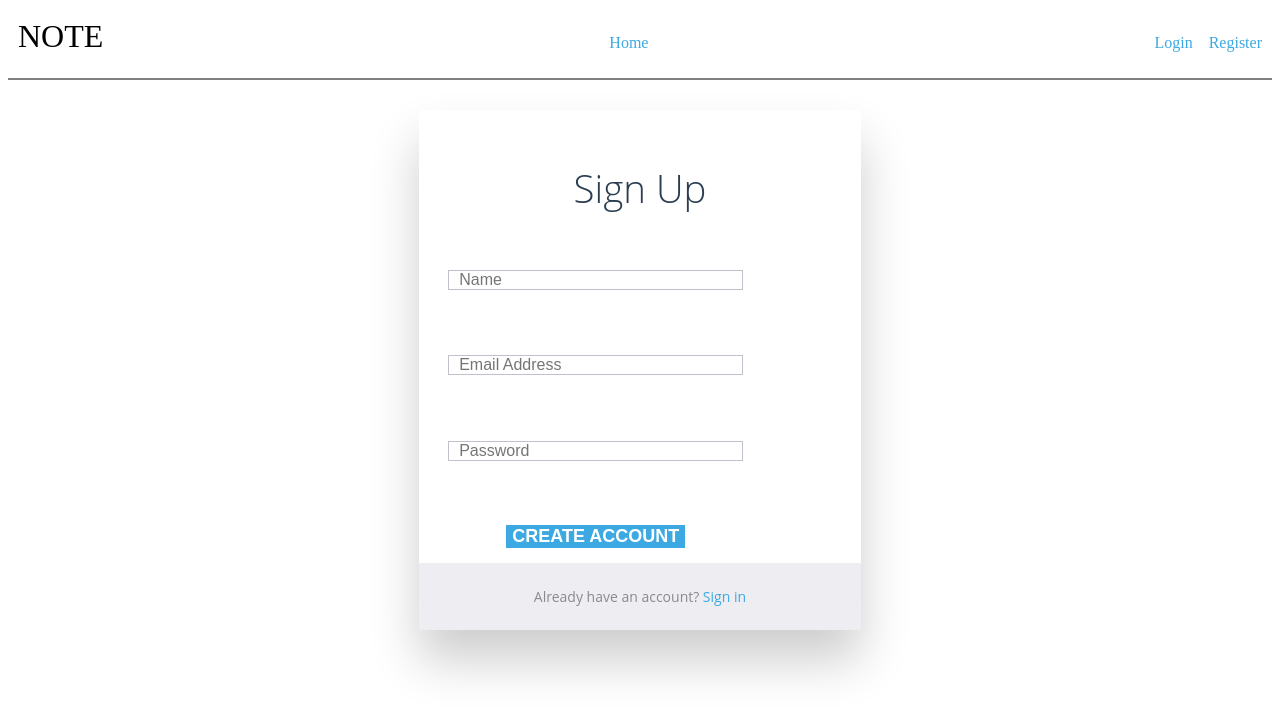
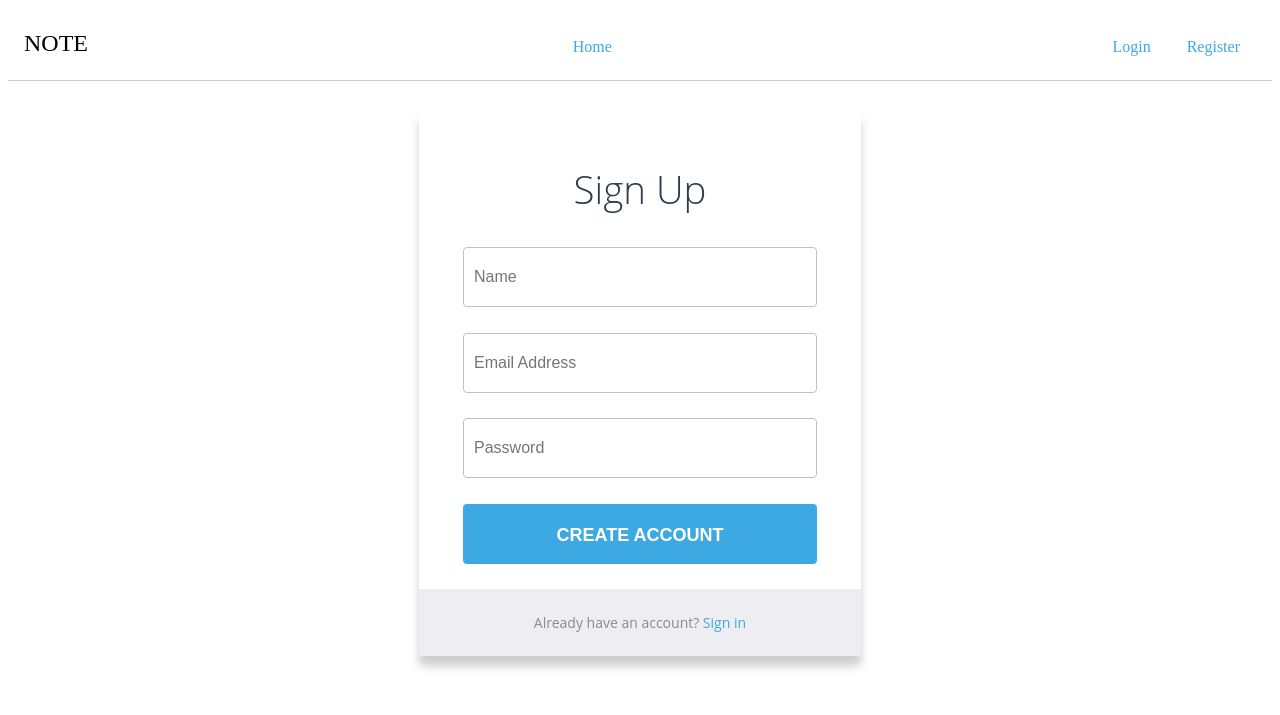
Before and after one commit to ignferry/Note-Taking-App-PHP, a PHP site: page /register in a window 1280 px wide. Shown: the top 715 px of the page. Run offline with PHP 8.4, Linux system fonts and the light colour scheme.

Commit message:
css header (sementara)

```diff
--- a/App/public/css/style.css
+++ b/App/public/css/style.css
@@ -1,11 +1,12 @@
 /* HEADER NAVBAR */
 
-.navbar {
+/* .navbar {
     position: sticky;
     display: flex;
     padding: 10px;
     border-bottom: 2px solid grey;
-    justify-content:space-between
+    justify-content:space-between;
+    background-color: pink;
 }
 
 #navbar-logo {
@@ -19,7 +20,7 @@
 
 .nav-links li {
     list-style: none;
-}
+} */
 
 a {
     text-decoration: none;
@@ -64,14 +65,14 @@ a:active:hover {
     text-align: center;
     padding: 20px 0 0 0;
     border-radius: 4px;
-    box-shadow: 0px 30px 50px 0px rgba(0, 0, 0, 0.2);
+    box-shadow: 0px 10px 10px 0px rgba(0, 0, 0, 0.2);
 }
 
 .login-form {
     padding: 0 60px;
 }
 
-.input-field {
+.input-field input {
     display: block;
     box-sizing: border-box;
     width: 80%;
@@ -148,7 +149,7 @@ input[type="submit"]:hover {
     text-align: center;
     padding: 20px 0 0 0;
     border-radius: 4px;
-    box-shadow: 0px 30px 50px 0px rgba(0, 0, 0, 0.2);
+    box-shadow: 0px 10px 10px 0px rgba(0, 0, 0, 0.2);
 }
 
 .registration-form {
@@ -187,6 +188,31 @@ input[type="name"]:focus:invalid {
     border-radius: 0 0 4px 4px;
 }
 
+@import url("https://fonts.googleapis.com/css2?family=Open+Sans&display=swap");
+.navbar {
+    border-bottom: 1px solid #ccc;
+    padding: 0.5em 1em;
+    display: flex;
+    justify-content: space-between;
+}
+#navbar-logo {
+    font-size: 1.5em;
+    margin: 0.6em 0;
+    display: inline-block;
+}
+.nav-links,
+.nav-links li {
+    margin: 0;
+    padding: 0;
+}
+.nav-links li {
+    display: inline-block;
+    margin: 1.4em 1em 1em 1em;
+}
+
+.navbar-account {
+    border-right: 1px solid #ccc;
+}
 
 /* NOTE INDEX */
 #notes-list {
```
